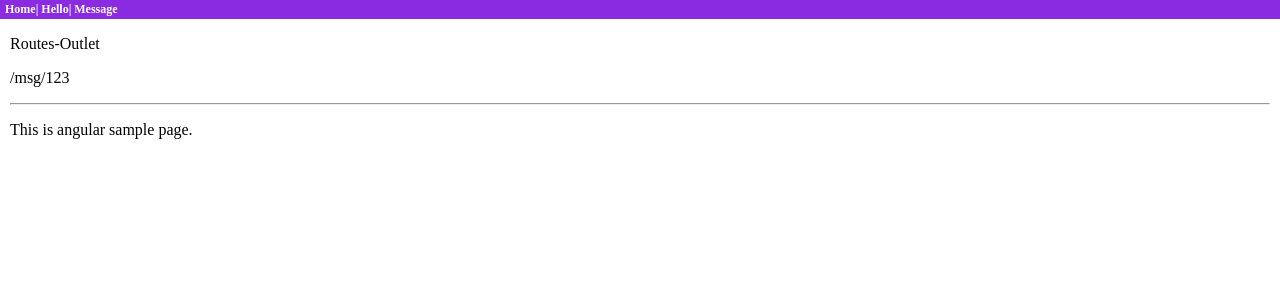
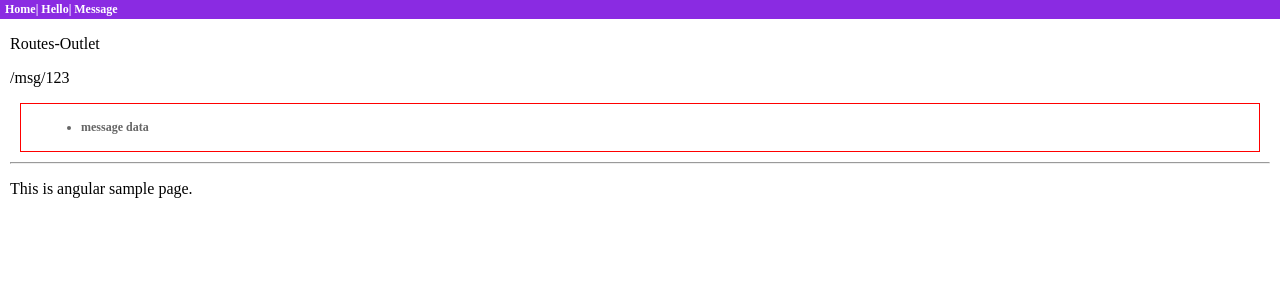
Before and after one commit to yuri-misonoo/angular-app, an Angular app: page /msg/123 in a window 1280 px wide. Before the commit this address led to /. Shown: the top 300 px of the page. Built offline with nearby package versions, Linux system fonts and the light colour scheme.

Commit message:
マトリクスパラメータ

```diff
--- a/src/app/app.component.html
+++ b/src/app/app.component.html
@@ -1,8 +1,8 @@
 <nav>
   <div>
     <a routerLink="">Home</a>|
-    <a routerLink="hello">Hello</a>|
-    <a routerLink="msg">Message</a>
+    <a [routerLink]="['hello',{name: 'taro'}]">Hello</a>|
+    <a [routerLink]="['msg', '123']">Message</a>
   </div>
 </nav>
 <div class="content">
--- a/src/app/app.module.ts
+++ b/src/app/app.module.ts
@@ -11,7 +11,7 @@ import { RouterModule, Routes } from '@angular/router';
 
 const routes:Routes = [
   { path: 'hello', component: HelloComponent },
-  { path: 'msg', component: MessageComponent },
+  { path: 'msg/:id', component: MessageComponent },
 ];
 
 @NgModule({
--- a/src/app/hello/hello.component.ts
+++ b/src/app/hello/hello.component.ts
@@ -1,4 +1,5 @@
 import { Component, OnInit } from '@angular/core';
+import { ActivatedRoute } from '@angular/router';
 import { MycheckService } from '../mycheck.service';
 
 @Component({
@@ -11,10 +12,11 @@ export class HelloComponent implements OnInit {
   title!:string;
   message!:string;
 
-  constructor() {}
+  constructor(private route: ActivatedRoute) { }
 
   ngOnInit() {
     this.title = 'Hello-app';
-    this.message = 'sample message.';
+    this.message = 'params: ' +
+    JSON.stringify(this.route.snapshot.paramMap);
   }
 }
```
